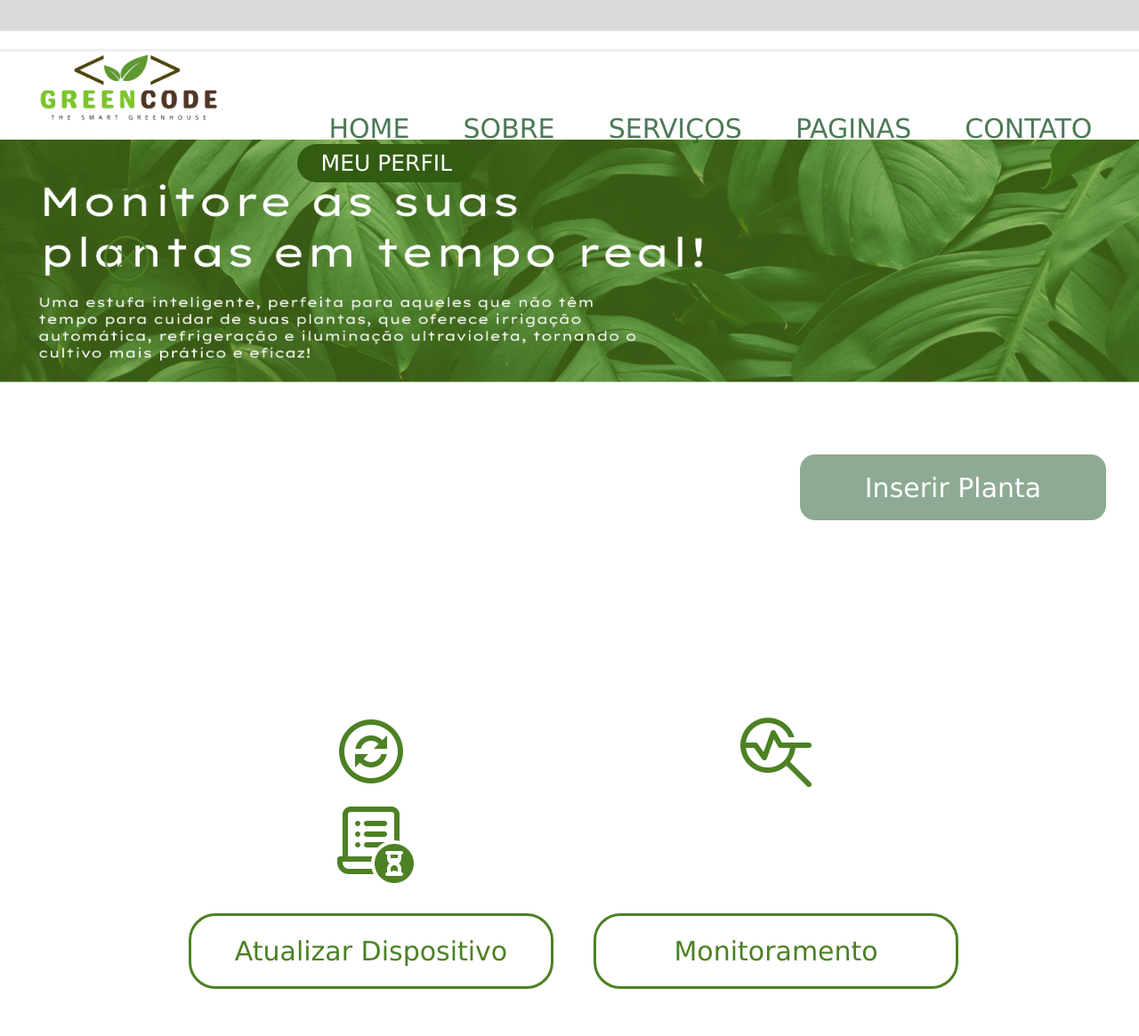
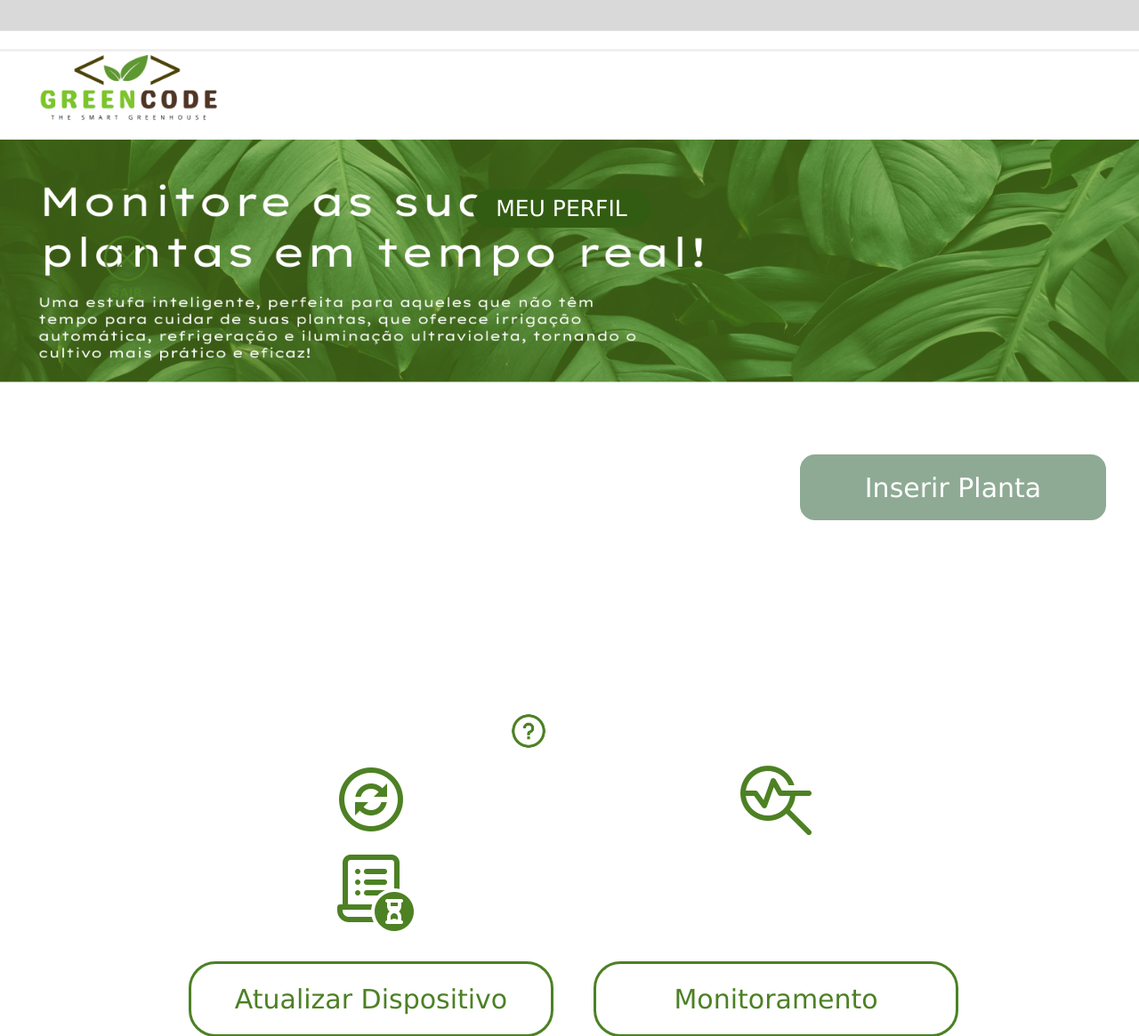
Before and after one commit to luiza846/Estufa-Inteligente, a PHP site: page /ReceberDados/telaPrincipal.php in a window 1280 px wide; the page is wider, and only the part inside the window is pictured. Shown: the top 1165 px of that part at 89% size. Run offline with PHP 8.4, Linux system fonts and the light colour scheme; the visitor is signed in with stand-in values (Sample User, id 1).

Commit message:
Finalização do front
cadasPlanta, perfil, telaPrincipal

```diff
--- a/estufa/css/style.css
+++ b/estufa/css/style.css
@@ -26,13 +26,13 @@
 .menu ul li {
     padding-top: 53px;
     display: inline-block;
-    color: #21572dcc;
+    color: #FFFFFF;
     /*atribuir espaco entre as palavras*/
-    margin-left: 15px;
+    margin-left: 142px;
 }
 /*tag do link*/
 .menu ul li a{
-    color: #21572dcc;
+    color: #FFFFFF;
     /*remover o sublinhado (aspecto de link)*/
     text-decoration: none;
     /*distancia entre dois campos*/
@@ -254,6 +254,44 @@
     width: 20%;
     margin: 0px 55px;
 }
+.tooltip2{
+    position: relative;
+    margin-left: 200px;
+    float: top;
+    border-radius:15px;
+    display: inline-block;
+
+  }
+
+  .tooltip2 .tooltiptext2 {
+    visibility: hidden;
+    width: 220px;
+    background-color: #4C81241A;
+    color: #284611;
+    text-align: center;
+    border-radius: 6px;
+    padding: 20px 20px 100px 20px;
+    position: absolute;
+    z-index: 1;
+    bottom: 125%;
+    left: 50%;
+    margin-left: -60px;
+    opacity: 0;
+    transition: opacity 0.3s;
+    top: -120%;
+      left: 70%;
+      transform: translate(0, -40%);
+
+  }
+.tooltip2 img{
+    width: 50px;
+
+}
+  .tooltip2:hover .tooltiptext2{
+    visibility: visible;
+    opacity: 1;
+  }
+
 /*--------------------------------------------------TELA PLANTA-----------------------------------------------------------*/
 .body-planta{
     margin: 0 auto;
--- a/estufa/telaPrincipal.php
+++ b/estufa/telaPrincipal.php
@@ -41,11 +41,11 @@ catch(PDOException $erro)
     </div>
         <div class="menu">
             <ul>
-                <li><a href="">HOME</a></li>
-                <li><a href="sobre.php">SOBRE</a></li>
-                <li><a href="">SERVIÇOS</a></li>
-                <li><a href="">PAGINAS</a></li>
-                <li><a href="contato.php">CONTATO</a></li>
+                <li><a href="">.</a></li>
+                <li><a href="sobre.php">.</a></li>
+                <li><a href="">.</a></li>
+                <li><a href="">.</a></li>
+                <li><a href="contato.php">.</a></li>
                 <a href="perfil.php"><input type="button" value="MEU PERFIL" name="btnPerfil" id="btns"></a>
             </ul>
         </div>
@@ -63,6 +63,12 @@ catch(PDOException $erro)
     </div>
     <div class="menu2">
         <div class="icons">
+            <div>
+            <div class="tooltip2"> <!-- O ponto de interrogação -->
+            <abbr><img src="fundoLogin/ajuda.png" alt="Ícone de ajuda"></abbr>
+            <span class="tooltiptext2">Se você alterou a planta que vai cultivar, aperte este botão para fazer as configurações da estufa se ajustarem.</span>
+            </div>
+        </div>
         <img src="fundoLogin/sync.png" alt="Ícone de perfil">
         <img src="fundoLogin/icons8-análise-de-crescimento-financeiro-96.png" alt="Ícone de perfil">
         <img src="fundoLogin/icons8-histórico-de-encomendas-96.png" alt="Ícone de perfil">
```
Also changed, not shown: other parts of estufa/css/style.css (+43 -3 lines), estufa/cadasPlanta.php (+5 -30 lines), estufa/perfil.php (+6 -1 lines), estufa/fundoLogin/ajuda.png (added), estufa/fundoLogin/perfil2.png (added).
